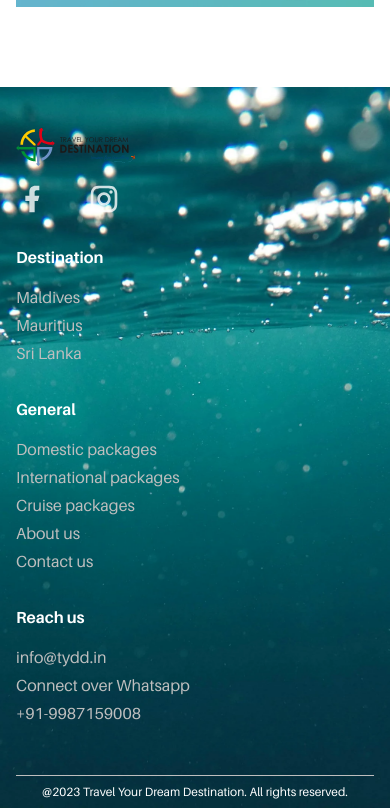
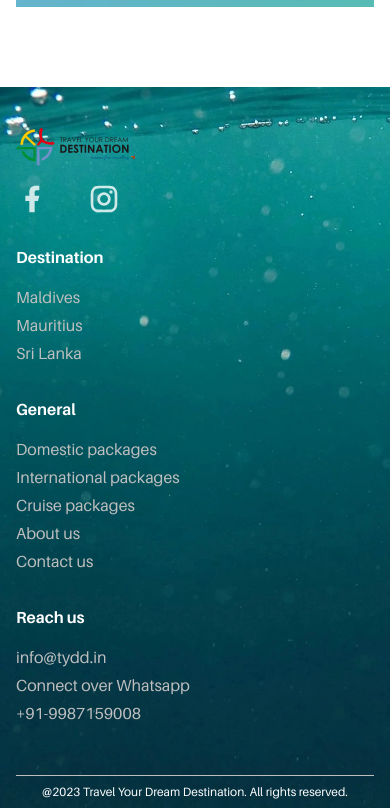
Before and after one commit to akshay1502/tydd, a Next.js app: page /about in a window 390 px wide. Shown: the part 4555-5363 px from the top of the page. Built offline with nearby package versions, Linux system fonts and the light colour scheme.

Commit message:
added mobile images for lcp

```diff
--- a/src/components/Footer.tsx
+++ b/src/components/Footer.tsx
@@ -35,7 +35,18 @@ export default function Footer() {
   ]
   return (
     <footer className="relative px-4 pt-10 lg:px-20 lg:pt-12">
-      <Image src="/footerBackground.webp" alt="footer" fill className="object-cover -z-10" />
+      <Image
+        src="/footerBackground.webp"
+        alt="footer"
+        fill
+        className="object-cover -z-10 lg:block hidden"
+      />
+      <Image
+        src="/footerBackgroundMobile.webp"
+        alt="footer"
+        fill
+        className="object-cover -z-10 block lg:hidden"
+      />
       <div className="flex justify-between flex-col lg:flex-row gap-8 lg:gap-0">
         <div>
           <Link href="/" aria-label="Home">
--- a/src/components/Swiper/lastMinutePackages.tsx
+++ b/src/components/Swiper/lastMinutePackages.tsx
@@ -23,7 +23,18 @@ export default function SwiperLastMinutePackages({
   return (
     <div className="lg:mx-20">
       <div className="py-16 lg:py-20 relative lg:rounded-3xl overflow-hidden">
-        <Image src="/last_minute_bg.webp" alt="image" fill className="object-cover -z-10" />
+        <Image
+          src="/last_minute_bg.webp"
+          alt="image"
+          fill
+          className="object-cover -z-10 lg:block hidden"
+        />
+        <Image
+          src="/last_minute_bg_mobile.webp"
+          alt="image"
+          fill
+          className="object-cover -z-10 block lg:hidden"
+        />
         <div className="absolute w-full h-full top-0 bottom-0 left-0 right-0 bg-[#00000099] -z-10"></div>
         <div className="lg:px-16 px-4 flexCenter">
           <h2 className="text-white ">{title}</h2>
```
Also changed, not shown: public/footerBackgroundMobile.webp (added), public/last_minute_bg_mobile.webp (added).
